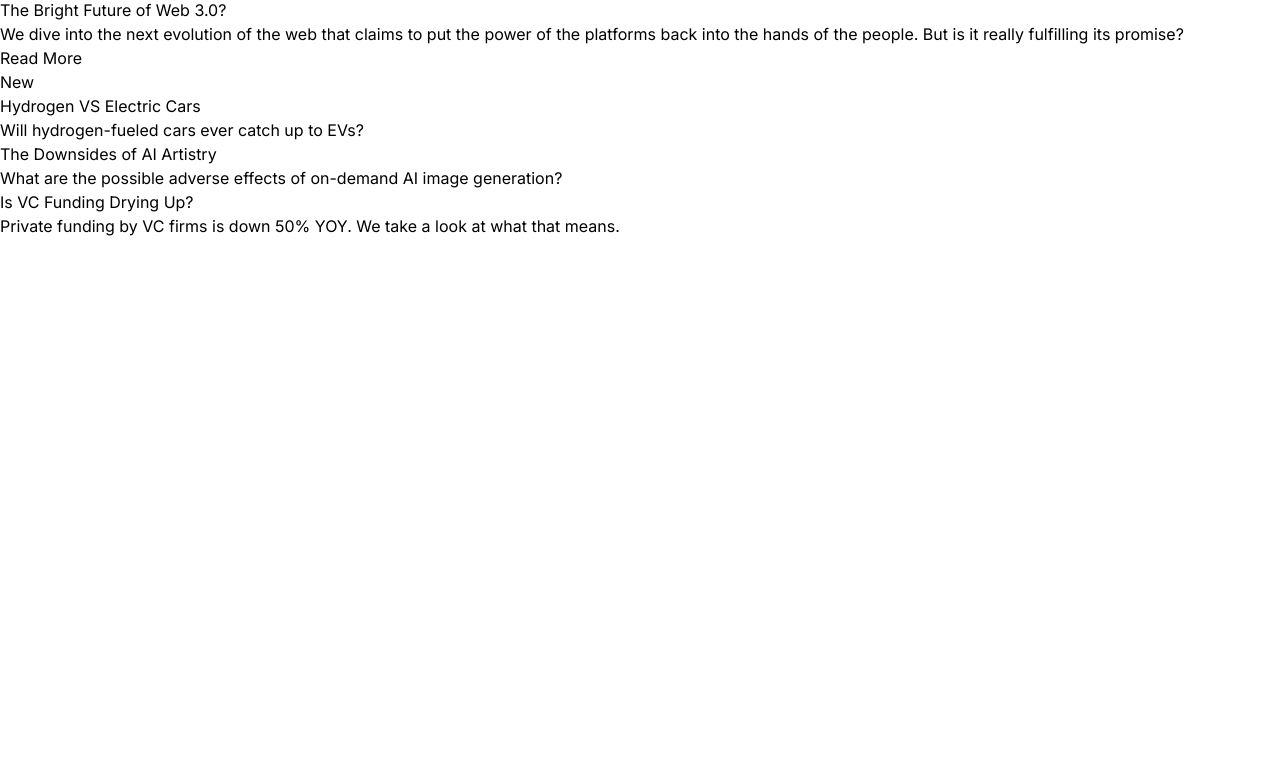
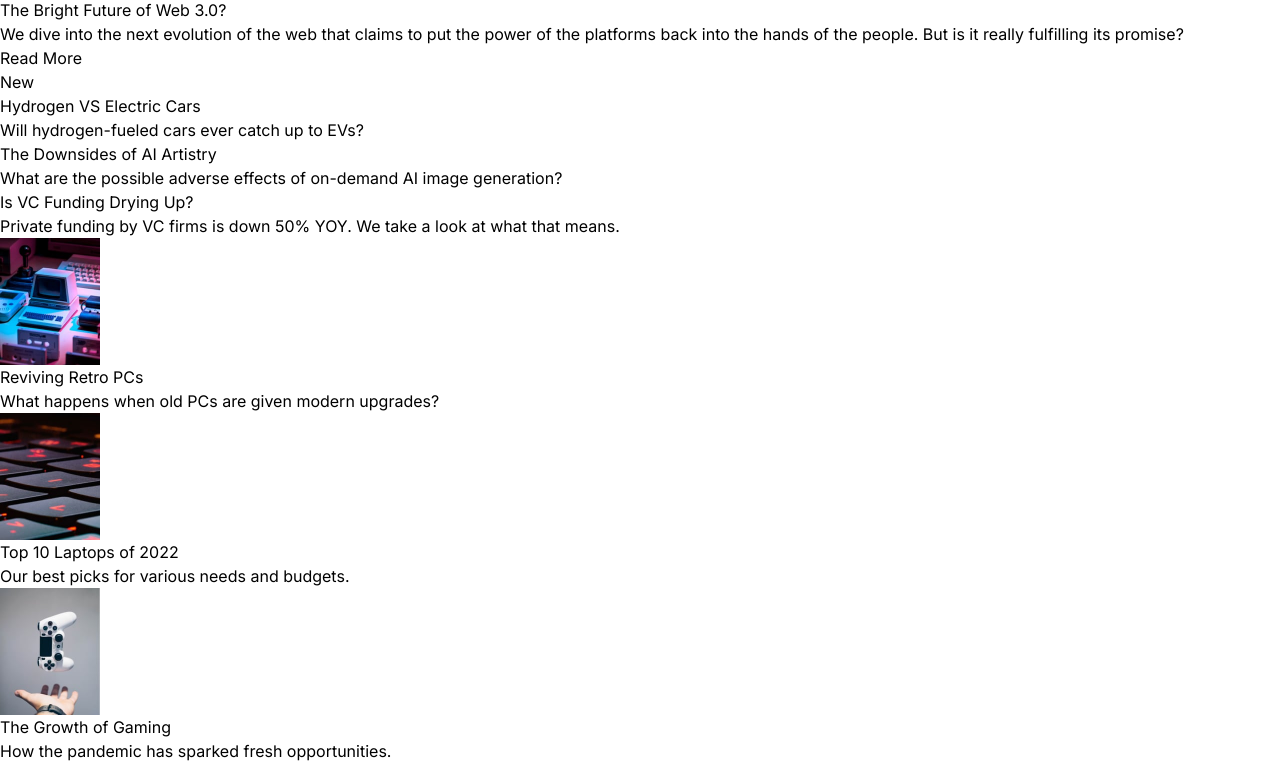
Before and after one commit to jasonluo07/fem-news-homepage, a Next.js app: page / in a window 1280 px wide. Shown: the part 474-1237 px from the top of the page. Before the commit the page ends 800 px from the top, so only its background shows below. Built offline with nearby package versions, Linux system fonts and the light colour scheme.

Commit message:
feat: create featured-articles section

```diff
--- a/app/page.tsx
+++ b/app/page.tsx
@@ -79,7 +79,49 @@ export default function Home() {
             </li>
           </ul>
         </section>
-        <section className="featured-articles"></section>
+        <section className="featured-articles">
+          <ul className="featured-articles__list">
+            <li className="featured-articles__item">
+              <Image
+                className="featured-articles__image"
+                src="/image-retro-pcs.jpg"
+                alt="Reviving Retro PCs"
+                width={100}
+                height={127}
+              />
+              <div className="featured-articles__content">
+                <h3 className="featured-articles__title">Reviving Retro PCs</h3>
+                <p className="featured-articles__description">What happens when old PCs are given modern upgrades?</p>
+              </div>
+            </li>
+            <li className="featured-articles__item">
+              <Image
+                className="featured-articles__image"
+                src="/image-top-laptops.jpg"
+                alt="Top 10 Laptops of 2022"
+                width={100}
+                height={127}
+              />
+              <div className="featured-articles__content">
+                <h3 className="featured-articles__title">Top 10 Laptops of 2022</h3>
+                <p className="featured-articles__description">Our best picks for various needs and budgets.</p>
+              </div>
+            </li>
+            <li className="featured-articles__item">
+              <Image
+                className="featured-articles__image"
+                src="/image-gaming-growth.jpg"
+                alt="The Growth of Gaming"
+                width={100}
+                height={127}
+              />
+              <div className="featured-articles__content">
+                <h3 className="featured-articles__title">The Growth of Gaming</h3>
+                <p className="featured-articles__description">How the pandemic has sparked fresh opportunities.</p>
+              </div>
+            </li>
+          </ul>
+        </section>
       </main>
     </>
   );
```
